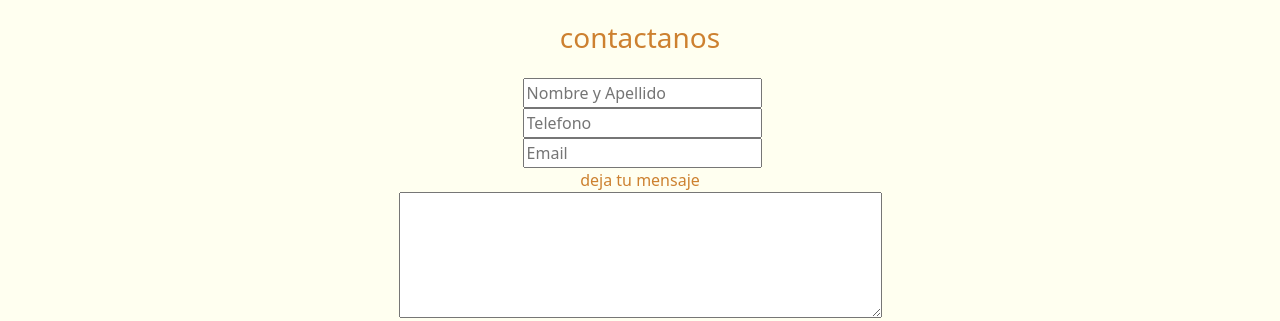
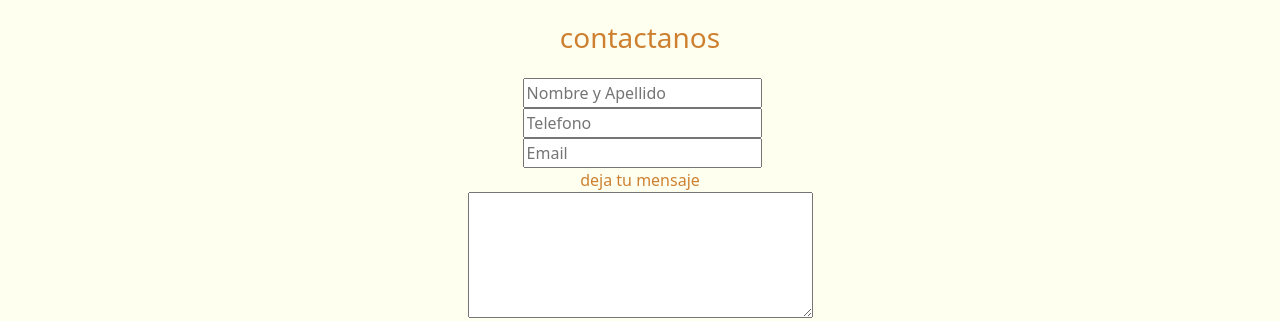
Before and after one commit to juanisanchez42/PF-SanchezJuan, a plain HTML site: page index.html in a window 1280 px wide. Shown: the part 1891-2212 px from the top of the page. Drawn offline with nearby package versions, Linux system fonts and the light colour scheme.

Commit message:
textarea

```diff
--- a/index.html
+++ b/index.html
@@ -182,7 +182,7 @@
           <label for="email"></label>
           <input type="email" id="email" placeholder="Email"><br>
           <label for="mensaje">deja tu mensaje</label><br>
-          <textarea name="" id="" cols="50" rows="5"></textarea><br>
+          <textarea name="" id="" cols="35" rows="5"></textarea><br>
           <input type="reset" value="cancelar">
           <input type="submit" value="enviar">
         </form>
```
